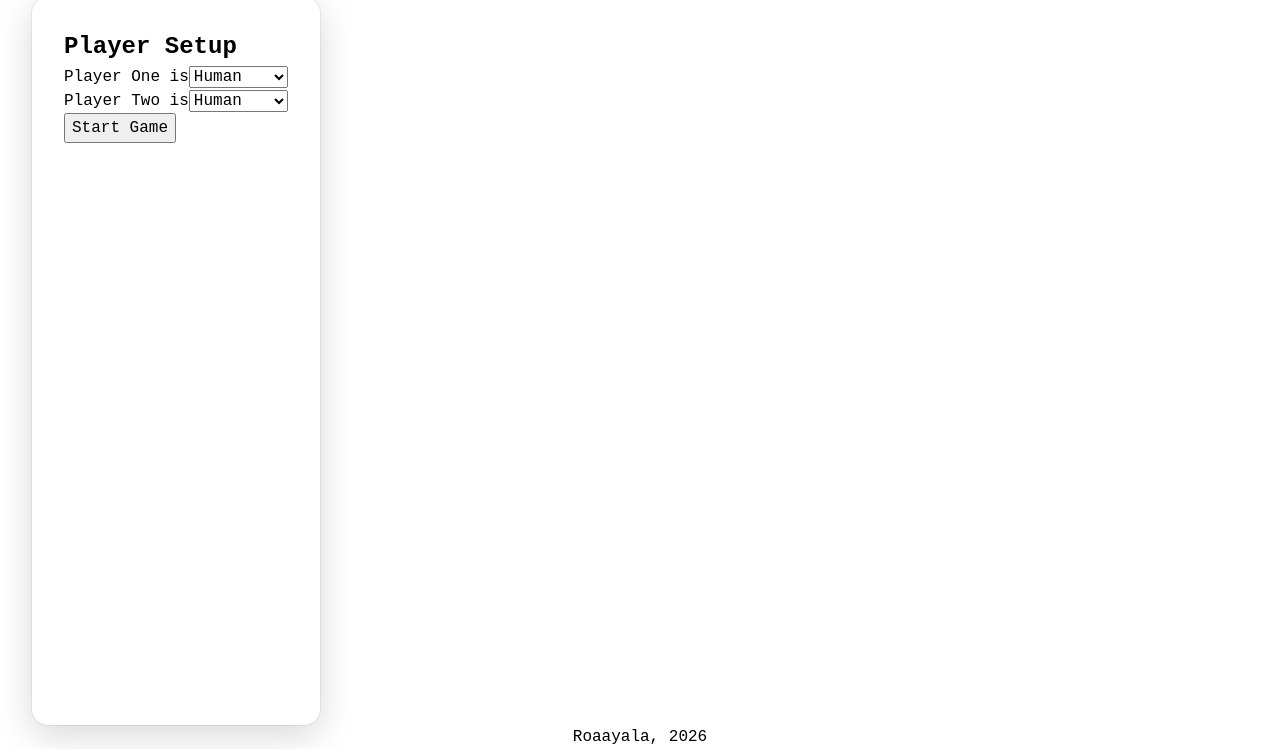
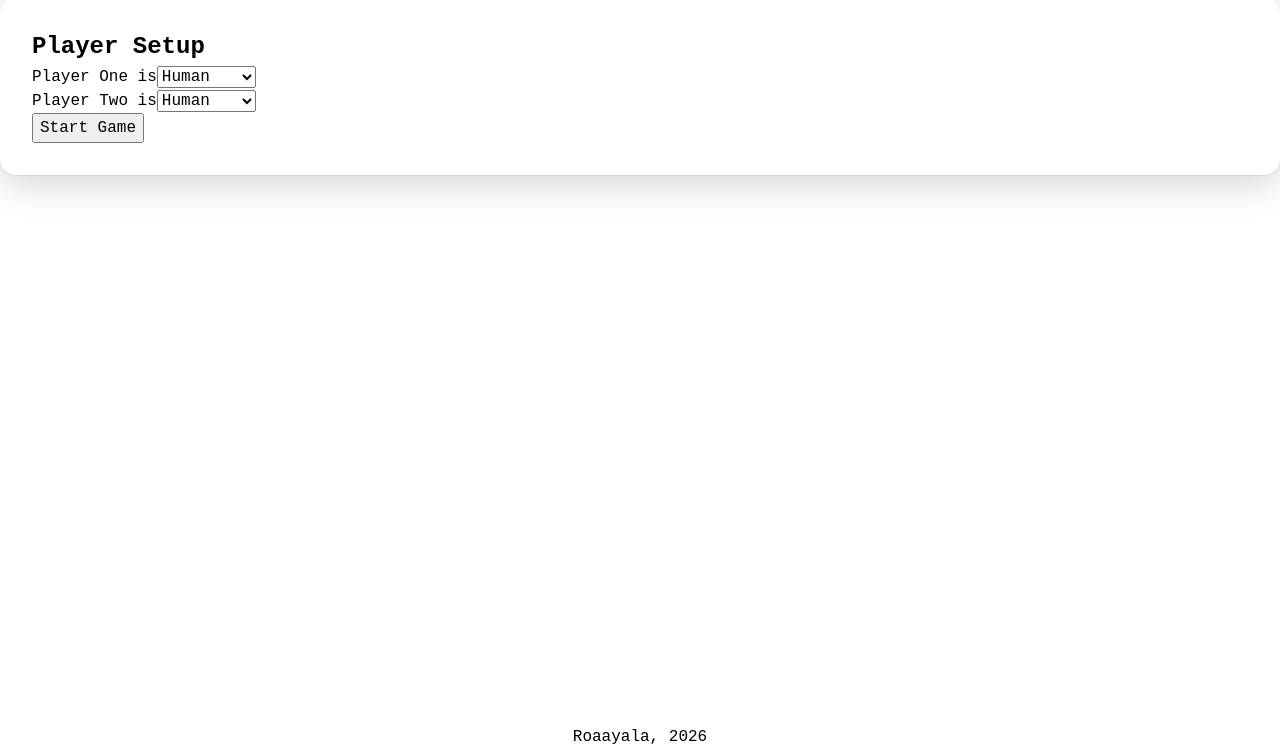
Before and after one commit to roaayala/battleship, a website built with webpack: page src/index.html in a window 1280 px wide. Shown: the part 51-800 px from the top of the page. Built offline with nearby package versions, Linux system fonts and the light colour scheme; a web font is replaced by a local one.

Commit message:
remove .container

```diff
--- a/src/style.css
+++ b/src/style.css
@@ -24,13 +24,6 @@ body {
 
 .footer {
     text-align: center;
-}
-
-.container {
-    flex: 1;
-    padding: 0 2rem;
-    display: flex;
-    width: 100%;
 }
 
 .start-screen {
--- a/src/views/DOM.js
+++ b/src/views/DOM.js
@@ -8,10 +8,9 @@ export default function renderUI() {
   const appContainer = document.getElementById("app");
 
   let main;
-  let screenContainer;
 
   const resetContainer = () => {
-    screenContainer.innerHTML = "";
+    main.innerHTML = "";
   };
 
   const initialRender = () => {
@@ -26,11 +25,6 @@ export default function renderUI() {
     main.id = "main";
     main.className = "main";
 
-    screenContainer = document.createElement("div");
-    screenContainer.className = "container";
-
-    main.append(screenContainer);
-
     appContainer.append(header, main, footer);
 
     renderStartScreen();
@@ -41,14 +35,14 @@ export default function renderUI() {
 
     const startScreen = createStartScreen(startScreenFn);
 
-    screenContainer.append(startScreen);
+    main.append(startScreen);
   };
 
   const renderShipPlacementScreen = (players, handler) => {
     resetContainer();
     const shipReplacementScreen = createShipPlacementScreen(players, handler);
 
-    screenContainer.append(shipReplacementScreen);
+    main.append(shipReplacementScreen);
   };
 
   const renderBattleScreen = ({ playerBoard, enemyBoard, attackFn }) => {
@@ -66,7 +60,7 @@ export default function renderUI() {
   const renderGameOverScreen = () => {};
 
   const showMessageBoard = (messageBoard) => {
-    screenContainer.append(messageBoard);
+    main.append(messageBoard);
     messageBoard.showModal();
   };
 
```
